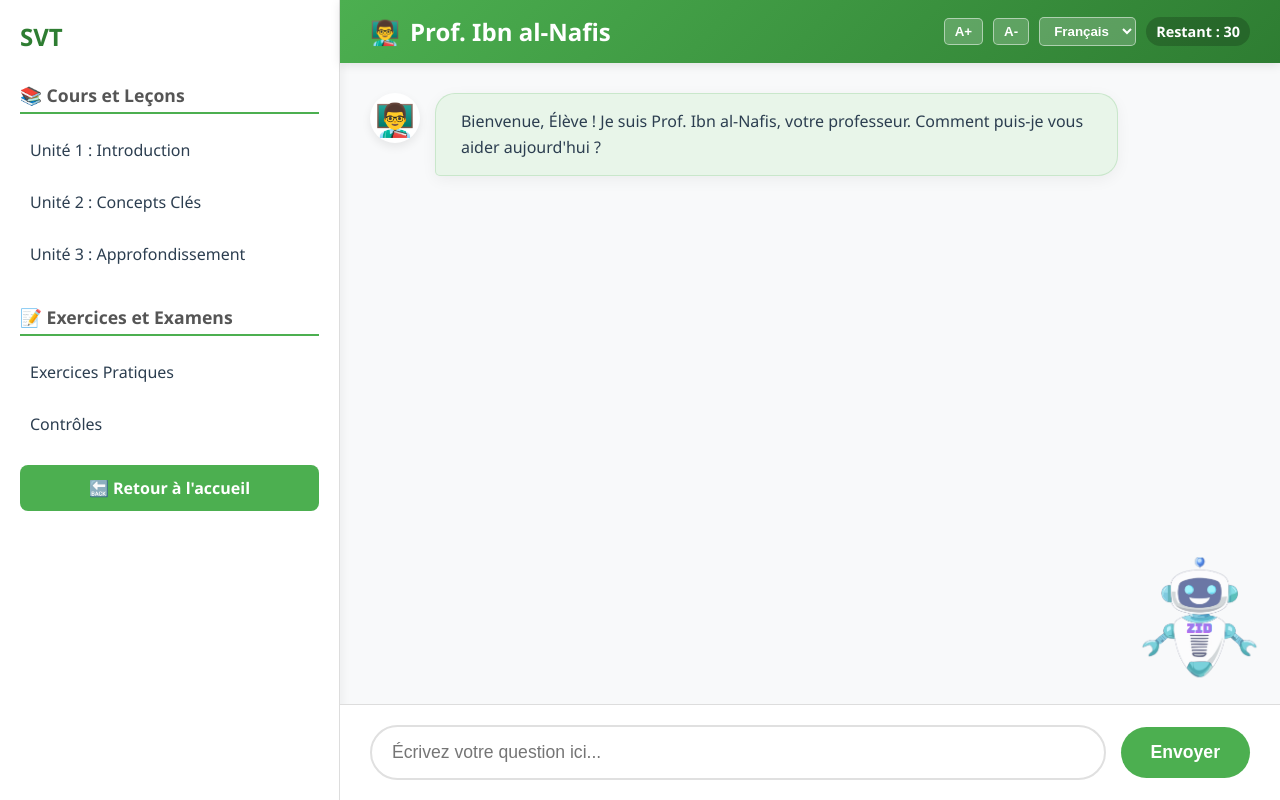
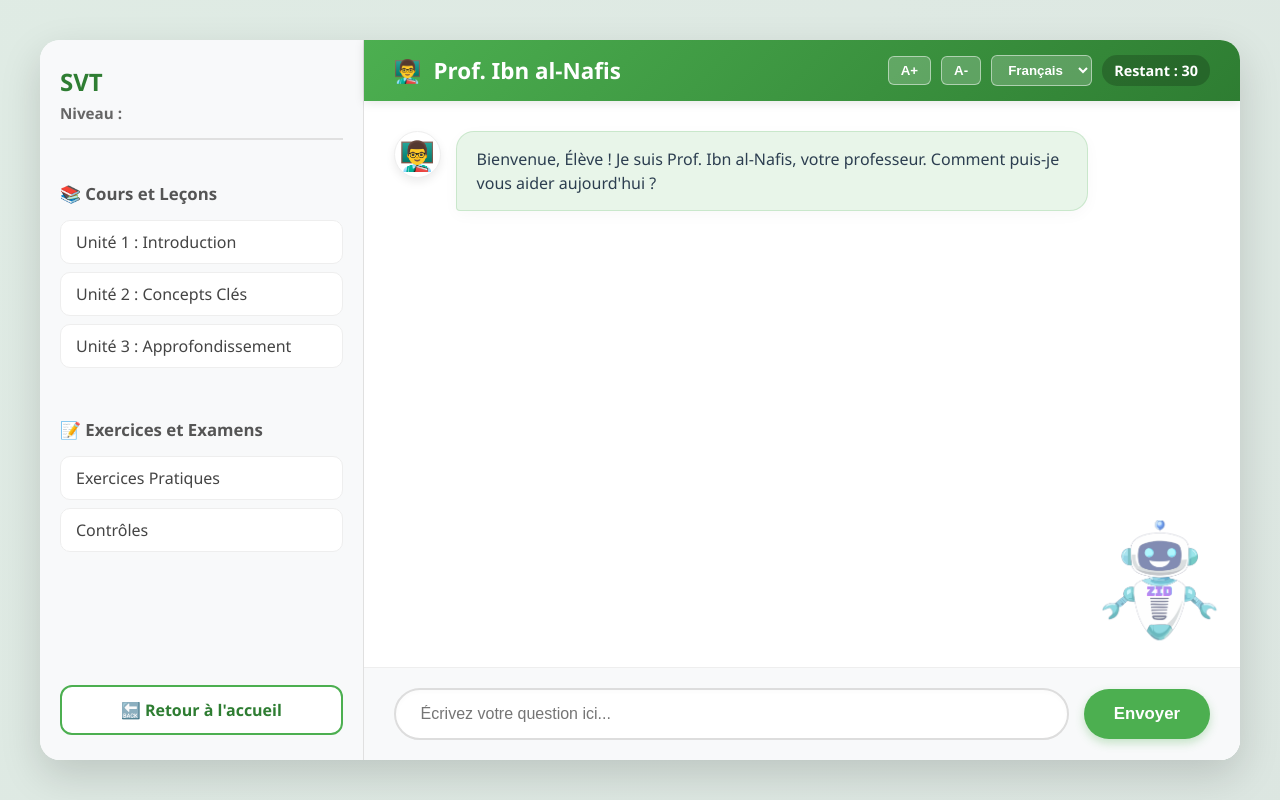
Before and after one commit to nailman225-star/CRETES, a Flask app: page /subject/svt in a window 1280 px wide. Run offline with Flask 3, Linux system fonts and the light colour scheme.

Commit message:
Fix UI issues: French level strings, Arab scholars update, and floating chat box layout

```diff
--- a/app.py
+++ b/app.py
@@ -38,26 +38,26 @@ SUBJECTS = {
     'svt': {'name': 'SVT', 'tutor': 'Prof. Ibn al-Nafis', 'emoji': '🧬', 'tutor_emoji': '👨‍🏫'},
     'math': {'name': 'Mathématiques', 'tutor': 'Prof. Omar Khayyam', 'emoji': '📐', 'tutor_emoji': '👨‍🏫'},
     'physics': {'name': 'Physique-Chimie', 'tutor': 'Prof. Ibn al-Haytham', 'emoji': '⚗️', 'tutor_emoji': '👨‍🏫'},
-    'philosophy': {'name': 'Philosophie', 'tutor': 'Prof. Averroès (Ibn Rushd)', 'emoji': '📖', 'tutor_emoji': '👩‍🏫'},
-    'arabic': {'name': 'Langue Arabe', 'tutor': 'Prof. Aicha El Bounia', 'emoji': '✍️', 'tutor_emoji': '👩‍🏫'},
-    'english': {'name': 'Anglais', 'tutor': 'Prof. Maya', 'emoji': '🌐', 'tutor_emoji': '👩‍🏫', 'custom_image': 'BigBen.png'},
-    'french': {'name': 'Français', 'tutor': 'Prof. Molière', 'emoji': '🗼', 'tutor_emoji': '👨‍🏫'},
-    'islamic': {'name': 'Éducation Islamique', 'tutor': 'Prof. Malik', 'emoji': '🕌', 'tutor_emoji': '👨‍🏫'},
+    'philosophy': {'name': 'Philosophie', 'tutor': 'Prof. Ibn Rushd (Averroès)', 'emoji': '📖', 'tutor_emoji': '👩‍🏫'},
+    'arabic': {'name': 'Langue Arabe', 'tutor': 'Prof. Sibawayh', 'emoji': '✍️', 'tutor_emoji': '👨‍🏫'},
+    'english': {'name': 'Anglais', 'tutor': 'Prof. Edward Said', 'emoji': '🌐', 'tutor_emoji': '👨‍🏫', 'custom_image': 'BigBen.png'},
+    'french': {'name': 'Français', 'tutor': 'Prof. Taha Hussein', 'emoji': '🗼', 'tutor_emoji': '👨‍🏫'},
+    'islamic': {'name': 'Éducation Islamique', 'tutor': 'Prof. Imam Malik', 'emoji': '🕌', 'tutor_emoji': '👨‍🏫'},
     'social': {'name': 'Histoire-Géographie', 'tutor': 'Prof. Ibn Khaldoun', 'emoji': '🌍', 'tutor_emoji': '👨‍🏫'},
-    'science': {'name': 'Éveil Scientifique', 'tutor': 'Prof. Meryem', 'emoji': '🔬', 'tutor_emoji': '👩‍🏫'},
-    'communication': {'name': 'Expression et Communication', 'tutor': 'Prof. Fatima', 'emoji': '🗣️', 'tutor_emoji': '👩‍🏫'},
-    'motor': {'name': 'Activités Sensori-Motrices', 'tutor': 'Coach Tariq', 'emoji': '🏃‍♂️', 'tutor_emoji': '👨‍🏫'},
-    'art_preschool': {'name': 'Arts Plastiques', 'tutor': 'Prof. Picasso', 'emoji': '🎨', 'tutor_emoji': '👨‍🏫'},
-    'math_basic': {'name': 'Initiation aux Maths et Écriture', 'tutor': 'Prof. Omar', 'emoji': '🔢', 'tutor_emoji': '👨‍🏫'},
-    'islamic_basic': {'name': 'Éducation Islamique de Base', 'tutor': 'Prof. Khadija', 'emoji': '🌙', 'tutor_emoji': '👩‍🏫'},
-    'art_primary': {'name': 'Éducation Artistique', 'tutor': 'Prof. Laila', 'emoji': '🎨', 'tutor_emoji': '👩‍🏫'},
-    'pe': {'name': 'Éducation Physique (EPS)', 'tutor': 'Coach Said', 'emoji': '⚽', 'tutor_emoji': '👨‍🏫'},
-    'family_edu': {'name': 'Éducation Familiale', 'tutor': 'Prof. Al-Shifa', 'emoji': '👨‍👩‍👧‍👦', 'tutor_emoji': '👩‍🏫'},
+    'science': {'name': 'Éveil Scientifique', 'tutor': 'Prof. Al-Jahiz', 'emoji': '🔬', 'tutor_emoji': '👨‍🏫'},
+    'communication': {'name': 'Expression et Communication', 'tutor': 'Prof. Al-Hariri', 'emoji': '🗣️', 'tutor_emoji': '👨‍🏫'},
+    'motor': {'name': 'Activités Sensori-Motrices', 'tutor': 'Coach Abbas Ibn Firnas', 'emoji': '🏃‍♂️', 'tutor_emoji': '👨‍🏫'},
+    'art_preschool': {'name': 'Arts Plastiques', 'tutor': 'Prof. Yahya Al-Wasiti', 'emoji': '🎨', 'tutor_emoji': '👨‍🏫'},
+    'math_basic': {'name': 'Initiation aux Maths et Écriture', 'tutor': 'Prof. Al-Battani', 'emoji': '🔢', 'tutor_emoji': '👨‍🏫'},
+    'islamic_basic': {'name': 'Éducation Islamique de Base', 'tutor': 'Prof. Imam Al-Ghazali', 'emoji': '🌙', 'tutor_emoji': '👨‍🏫'},
+    'art_primary': {'name': 'Éducation Artistique', 'tutor': 'Prof. Yahya Al-Wasiti', 'emoji': '🎨', 'tutor_emoji': '👨‍🏫'},
+    'pe': {'name': 'Éducation Physique (EPS)', 'tutor': 'Coach Tariq Ibn Ziyad', 'emoji': '⚽', 'tutor_emoji': '👨‍🏫'},
+    'family_edu': {'name': 'Éducation Familiale', 'tutor': 'Prof. Fatima al-Fihriya', 'emoji': '👨‍👩‍👧‍👦', 'tutor_emoji': '👩‍🏫'},
     'informatique': {'name': 'Informatique', 'tutor': 'Prof. Al-Khwarizmi', 'emoji': '💻', 'tutor_emoji': '👨‍🏫'},
     'technology': {'name': 'Technologie Industrielle', 'tutor': 'Prof. Al-Jazari', 'emoji': '⚙️', 'tutor_emoji': '👨‍🏫'},
-    'art_music': {'name': 'Éducation Musicale et Plastique', 'tutor': 'Prof. Farid', 'emoji': '🎵', 'tutor_emoji': '👨‍🏫'},
+    'art_music': {'name': 'Éducation Musicale et Plastique', 'tutor': 'Prof. Ziryab', 'emoji': '🎵', 'tutor_emoji': '👨‍🏫'},
     'history_geo': {'name': 'Histoire-Géographie', 'tutor': 'Prof. Al-Idrisi', 'emoji': '🗺️', 'tutor_emoji': '👨‍🏫'},
-    'economics': {'name': 'Économie et Comptabilité', 'tutor': 'Prof. Adam Smith', 'emoji': '📊', 'tutor_emoji': '👨‍🏫'}
+    'economics': {'name': 'Économie et Comptabilité', 'tutor': 'Prof. Al-Maqrizi', 'emoji': '📊', 'tutor_emoji': '👨‍🏫'}
 }
 
 def get_subjects_for_level(level):
--- a/templates/subject.html
+++ b/templates/subject.html
@@ -8,83 +8,100 @@
         :root {
             --primary: #4CAF50;
             --primary-dark: #2E7D32;
-            --bg: #f8f9fa;
+            --bg: #f0f2f5;
             --text: #2c3e50;
-            --card-bg: #ffffff;
             --bot-msg: #e8f5e9;
-            --user-msg: #ffffff;
+            --user-msg: #f8f9fa;
         }
-        body { font-family: 'Segoe UI', Tahoma, Geneva, Verdana, sans-serif; background: var(--bg); margin: 0; padding: 0; display: flex; height: 100vh; color: var(--text); }
+        body {
+            font-family: 'Segoe UI', Tahoma, Geneva, Verdana, sans-serif;
+            background-color: var(--bg);
+            background-image: linear-gradient(135deg, rgba(76,175,80,0.1) 0%, rgba(46,125,50,0.1) 100%);
+            margin: 0;
+            padding: 0;
+            display: flex;
+            justify-content: center;
+            align-items: center;
+            height: 100vh;
+            color: var(--text);
+        }
 
-        .sidebar { width: 300px; background: white; border-right: 1px solid #ddd; padding: 20px; overflow-y: auto; box-shadow: 2px 0 10px rgba(0,0,0,0.05); }
-        .sidebar h2 { color: var(--primary-dark); font-size: 1.5rem; margin-top: 0; }
-        .sidebar-section { margin-top: 30px; }
-        .sidebar-section h3 { font-size: 1.1rem; color: #555; border-bottom: 2px solid var(--primary); padding-bottom: 5px; margin-bottom: 15px; }
+        .app-container {
+            display: flex;
+            width: 95%;
+            max-width: 1200px;
+            height: 90vh;
+            background: white;
+            border-radius: 20px;
+            box-shadow: 0 15px 40px rgba(0,0,0,0.15);
+            overflow: hidden;
+        }
+
+        .sidebar { width: 300px; background: #f8f9fa; border-right: 1px solid #e0e0e0; padding: 25px 20px; overflow-y: auto; display: flex; flex-direction: column; }
+        .sidebar h2 { color: var(--primary-dark); font-size: 1.5rem; margin-top: 0; margin-bottom: 5px; }
+        .sidebar-level { font-size: 0.95rem; font-weight: bold; color: #666; margin-bottom: 25px; padding-bottom: 15px; border-bottom: 2px solid #e0e0e0; }
+
+        .sidebar-section { margin-bottom: 25px; }
+        .sidebar-section h3 { font-size: 1.05rem; color: #555; margin-bottom: 15px; }
         .sidebar-section ul { list-style: none; padding: 0; margin: 0; }
-        .sidebar-section li { margin-bottom: 10px; }
-        .sidebar-section a { text-decoration: none; color: var(--text); display: block; padding: 10px; border-radius: 8px; transition: background 0.3s; }
-        .sidebar-section a:hover { background: #f0f2f5; color: var(--primary-dark); font-weight: bold; }
-        .back-btn { display: block; text-align: center; background: var(--primary); color: white; text-decoration: none; padding: 12px; border-radius: 8px; font-weight: bold; margin-top: 20px; transition: background 0.3s; }
-        .back-btn:hover { background: var(--primary-dark); }
+        .sidebar-section li { margin-bottom: 8px; }
+        .sidebar-section a { text-decoration: none; color: #444; display: block; padding: 10px 15px; border-radius: 10px; transition: all 0.2s; background: white; border: 1px solid #eee; }
+        .sidebar-section a:hover { background: rgba(76,175,80,0.1); border-color: var(--primary); color: var(--primary-dark); font-weight: bold; transform: translateX(5px); }
 
-        .main-chat { flex-grow: 1; display: flex; flex-direction: column; position: relative; }
+        .back-btn { margin-top: auto; display: block; text-align: center; background: white; border: 2px solid var(--primary); color: var(--primary-dark); text-decoration: none; padding: 12px; border-radius: 12px; font-weight: bold; transition: all 0.3s; }
+        .back-btn:hover { background: var(--primary); color: white; }
+
+        .main-chat { flex-grow: 1; display: flex; flex-direction: column; position: relative; background: white; }
         .chat-header { background: linear-gradient(135deg, var(--primary), var(--primary-dark)); color: white; padding: 15px 30px; display: flex; justify-content: space-between; align-items: center; box-shadow: 0 2px 10px rgba(0,0,0,0.1); z-index: 10; }
-        .chat-header h1 { margin: 0; font-size: 1.5rem; display: flex; align-items: center; gap: 10px; }
+        .chat-header h1 { margin: 0; font-size: 1.4rem; display: flex; align-items: center; gap: 12px; }
 
         .chat-controls { display: flex; gap: 10px; align-items: center; }
-        .zoom-btn { background: rgba(255,255,255,0.2); border: 1px solid rgba(255,255,255,0.5); color: white; border-radius: 5px; cursor: pointer; padding: 5px 10px; font-weight: bold; transition: background 0.3s; }
+        .zoom-btn { background: rgba(255,255,255,0.2); border: 1px solid rgba(255,255,255,0.5); color: white; border-radius: 6px; cursor: pointer; padding: 6px 12px; font-weight: bold; transition: background 0.3s; }
         .zoom-btn:hover { background: rgba(255,255,255,0.4); }
 
-        /* Language Dropdown in Header */
-        .lang-select { background: rgba(255,255,255,0.2); color: white; border: 1px solid rgba(255,255,255,0.5); padding: 5px 10px; border-radius: 5px; font-weight: bold; outline: none; cursor: pointer; }
+        .lang-select { background: rgba(255,255,255,0.2); color: white; border: 1px solid rgba(255,255,255,0.5); padding: 6px 12px; border-radius: 6px; font-weight: bold; outline: none; cursor: pointer; }
         .lang-select option { color: black; }
 
-        .status-bar { font-size: 0.9rem; font-weight: bold; background: rgba(0,0,0,0.2); padding: 5px 10px; border-radius: 15px; }
+        .status-bar { font-size: 0.9rem; font-weight: bold; background: rgba(0,0,0,0.2); padding: 6px 12px; border-radius: 15px; }
 
-        .chat-container { flex-grow: 1; padding: 30px; overflow-y: auto; display: flex; flex-direction: column; gap: 20px; scroll-behavior: smooth; font-size: 1rem; position: relative; }
+        .chat-container { flex-grow: 1; padding: 30px; overflow-y: auto; display: flex; flex-direction: column; gap: 20px; scroll-behavior: smooth; font-size: 1rem; position: relative; background: #ffffff; }
         .message-row { display: flex; gap: 15px; max-width: 85%; }
         .message-row.user { align-self: flex-end; flex-direction: row-reverse; }
         .message-row.bot { align-self: flex-start; }
-        .avatar { font-size: 2rem; width: 50px; height: 50px; background: white; border-radius: 50%; display: flex; justify-content: center; align-items: center; box-shadow: 0 4px 10px rgba(0,0,0,0.08); flex-shrink: 0; }
 
-        .message { padding: 15px 25px; border-radius: 20px; box-shadow: 0 4px 15px rgba(0,0,0,0.05); line-height: 1.6; }
-        .message-row.user .message { background: var(--user-msg); border-bottom-right-radius: 5px; }
-        .message-row.bot .message { background: var(--bot-msg); border-bottom-left-radius: 5px; border: 1px solid rgba(76, 175, 80, 0.2); }
+        .avatar { font-size: 1.8rem; width: 45px; height: 45px; background: white; border-radius: 50%; display: flex; justify-content: center; align-items: center; box-shadow: 0 4px 10px rgba(0,0,0,0.08); flex-shrink: 0; border: 1px solid #eee; }
+
+        .message { padding: 15px 20px; border-radius: 18px; box-shadow: 0 4px 15px rgba(0,0,0,0.03); line-height: 1.5; border: 1px solid #eee; }
+        .message-row.user .message { background: var(--user-msg); border-bottom-right-radius: 4px; }
+        .message-row.bot .message { background: var(--bot-msg); border-bottom-left-radius: 4px; border-color: rgba(76, 175, 80, 0.2); }
 
         .message img { max-width: 100%; border-radius: 10px; margin-top: 15px; box-shadow: 0 4px 10px rgba(0,0,0,0.1); }
 
-        .input-area { padding: 20px 30px; background: white; border-top: 1px solid #ddd; display: flex; gap: 15px; align-items: center; }
-        .input-area input { flex-grow: 1; padding: 15px 20px; border: 2px solid #e0e0e0; border-radius: 30px; font-size: 1.1rem; outline: none; transition: border-color 0.3s; }
+        .input-area { padding: 20px 30px; background: #f8f9fa; border-top: 1px solid #eee; display: flex; gap: 15px; align-items: center; }
+        .input-area input { flex-grow: 1; padding: 15px 25px; border: 2px solid #ddd; border-radius: 30px; font-size: 1rem; outline: none; transition: border-color 0.3s; box-shadow: inset 0 2px 5px rgba(0,0,0,0.02); }
         .input-area input:focus { border-color: var(--primary); }
-        .input-area button { background: var(--primary); color: white; border: none; padding: 15px 30px; border-radius: 30px; font-size: 1.1rem; font-weight: bold; cursor: pointer; transition: background 0.3s, transform 0.1s; }
-        .input-area button:hover { background: var(--primary-dark); }
-        .input-area button:active { transform: scale(0.95); }
+        .input-area button { background: var(--primary); color: white; border: none; padding: 15px 30px; border-radius: 30px; font-size: 1.05rem; font-weight: bold; cursor: pointer; transition: all 0.2s; box-shadow: 0 4px 10px rgba(76,175,80,0.3); }
+        .input-area button:hover { background: var(--primary-dark); transform: translateY(-2px); box-shadow: 0 6px 15px rgba(76,175,80,0.4); }
+        .input-area button:active { transform: translateY(0); }
 
-        .loading { display: none; align-self: flex-start; margin-left: 65px; color: #666; font-style: italic; font-size: 0.95rem; }
+        .loading { display: none; align-self: flex-start; margin-left: 65px; color: #888; font-style: italic; font-size: 0.9rem; }
 
-        /* Robot overlay */
-        .chat-robot {
-            position: absolute;
-            bottom: 20px;
-            right: 20px;
-            width: 120px;
-            opacity: 0.7;
-            pointer-events: none;
-            z-index: 0;
-        }
+        .chat-robot { position: absolute; bottom: 20px; right: 20px; width: 120px; opacity: 0.6; pointer-events: none; z-index: 0; }
 
-        /* Mobile Adjustments */
-        @media (max-width: 768px) {
-            body { flex-direction: column; }
-            .sidebar { display: none; } /* Hide sidebar on mobile */
+        @media (max-width: 900px) {
+            .app-container { width: 100%; height: 100vh; border-radius: 0; }
+            .sidebar { display: none; }
             .message-row { max-width: 95%; }
             .chat-robot { display: none; }
         }
     </style>
 </head>
 <body>
+    <div class="app-container">
         <div class="sidebar">
             <h2>{{ subject_name }}</h2>
+            <div class="sidebar-level" id="sidebar-level">Niveau : ...</div>
+
             <div class="sidebar-section">
                 <h3>📚 Cours et Leçons</h3>
                 <ul>
@@ -134,13 +151,39 @@
                 <button id="send-btn" onclick="sendMessage()">Envoyer</button>
             </div>
         </div>
+    </div>
 
     <script>
+        const levelTranslations = {
+            "الروض - PS": "Petite Section (PS)",
+            "الروض - MS": "Moyenne Section (MS)",
+            "الروض - GS": "Grande Section (GS)",
+            "الأول ابتدائي": "1ère Année Primaire",
+            "الثاني ابتدائي": "2ème Année Primaire",
+            "الثالث ابتدائي": "3ème Année Primaire",
+            "الرابع ابتدائي": "4ème Année Primaire",
+            "الخامس ابتدائي": "5ème Année Primaire",
+            "السادس ابتدائي": "6ème Année Primaire",
+            "الأولى إعدادي": "1ère Année Collège",
+            "الثانية إعدادي": "2ème Année Collège",
+            "الثالثة إعدادي": "3ème Année Collège",
+            "جذع مشترك علمي": "Tronc Commun Scientifique",
+            "1 باك - علوم تجريبية": "1ère Bac - Sciences Expérimentales",
+            "1 باك - علوم رياضية": "1ère Bac - Sciences Mathématiques",
+            "1 باك - علوم اقتصادية والتدبير": "1ère Bac - Sciences Économiques",
+            "2 باك - علوم فيزيائية": "2ème Bac - Sciences Physiques",
+            "2 باك - علوم اقتصادية وتدبير": "2ème Bac - Sciences Économiques"
+        };
+
         const tutor_emoji = '{{ tutor_emoji }}';
         const tutor_name = '{{ tutor_name }}';
         let currentZoom = 1;
         const studentName = localStorage.getItem('student_name') || 'Élève';
         const studentLevel = localStorage.getItem('student_level') || '';
+
+        // Update Level in Sidebar
+        const displayLevel = levelTranslations[studentLevel] || studentLevel;
+        document.getElementById('sidebar-level').innerText = "Niveau : " + displayLevel;
 
         document.getElementById('welcome-msg').innerText = `Bienvenue, ${studentName} ! Je suis ${tutor_name}, votre professeur. Comment puis-je vous aider aujourd'hui ?`;
 
```
Also changed, not shown: templates/index.html (+23 -1 lines). Lines whose indentation alone changed are shown as unchanged.
